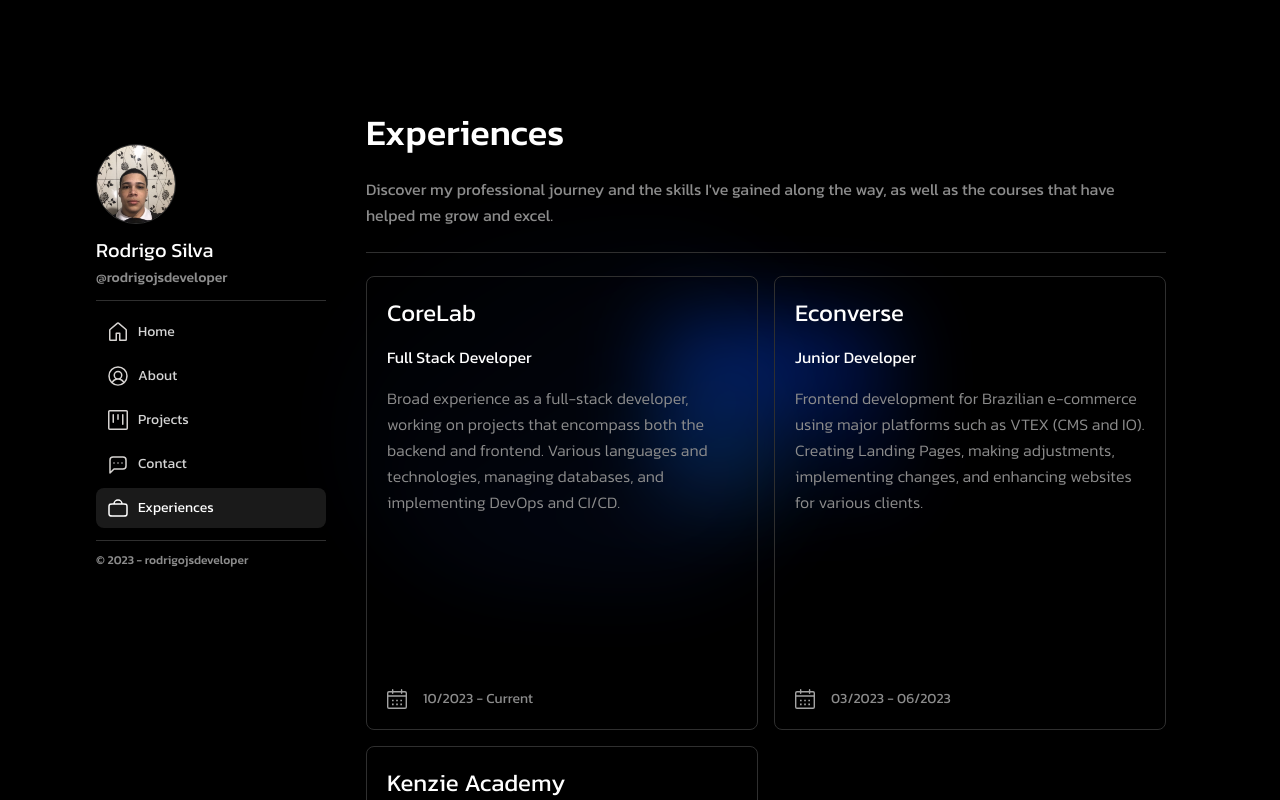
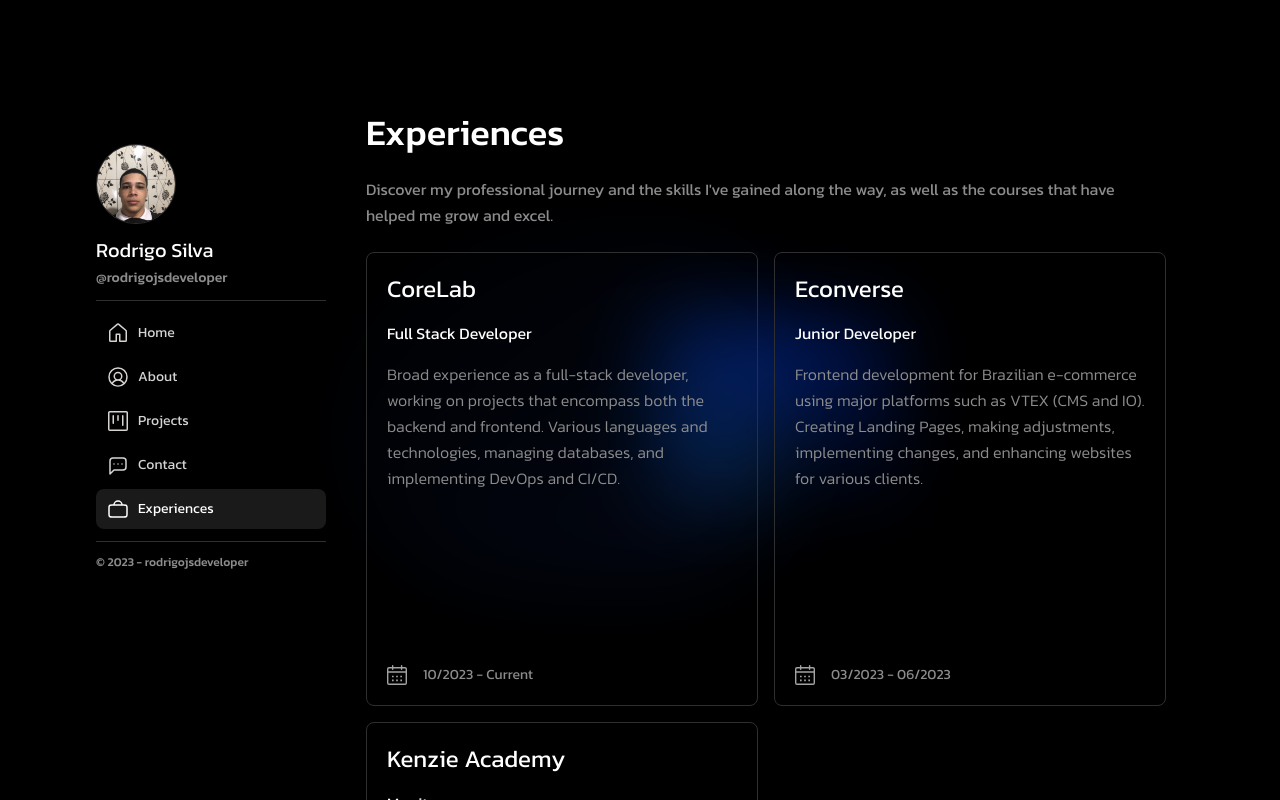
Before and after one commit to rodrigojsdeveloper/rodrigojs.dev, a Next.js app: page /experiences in a window 1280 px wide. Shown: the top 800 px of the page. Built offline with nearby package versions, Linux system fonts and the light colour scheme.

Commit message:
style: remove line

```diff
--- a/src/app/experiences/page.tsx
+++ b/src/app/experiences/page.tsx
@@ -3,7 +3,6 @@
 import Header from '@/components/Header'
 import Footer from '@/components/Footer'
 import Title from '@/components/Title'
-import Line from '@/components/Line'
 import Job from '@/components/Job'
 import jobs from '@/utils/jobs'
 
@@ -17,8 +16,6 @@
         <Title title="Experiences" />
         <Paragraphy text="Discover my professional journey and the skills I've gained along the way, as well as the courses that have helped me grow and excel." />
 
-        <Line />
-
         <menu className="grid gap-4 md:grid-cols-2">
           {jobs.map((job, index) => (
             <Job job={job} key={index} />
--- a/src/components/Line.tsx
+++ b/src/components/Line.tsx
@@ -1,5 +1,5 @@
 const Line = () => {
-  return <div className="block h-1 w-full bg-gray-2" />
+  return <div className="block h-px w-full bg-gray-2" />
 }
 
 export default Line
--- a/tailwind.config.ts
+++ b/tailwind.config.ts
@@ -34,7 +34,6 @@
         800: '50rem',
       },
       height: {
-        1: '0.006rem',
         104: '30rem',
       },
       minHeight: {
```
